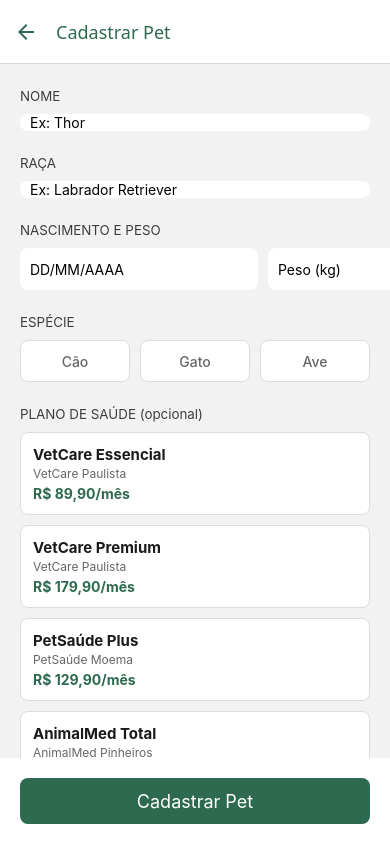
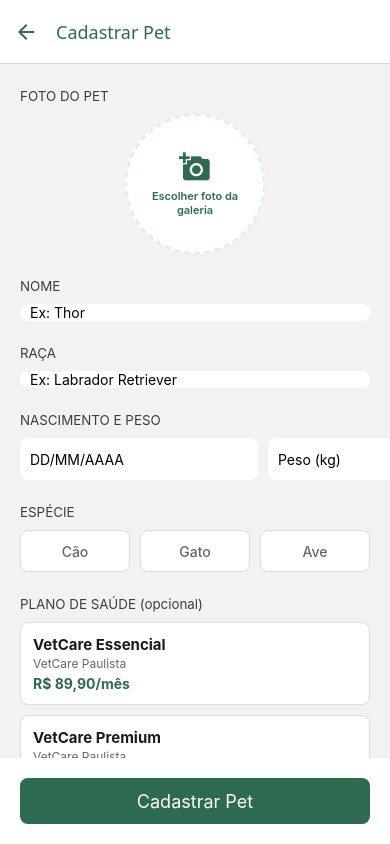
Before and after one commit to pietroabrahamian/petflow_mobile, a React Native app: screen /PetFormScreen in a window 390 px wide. Built offline with nearby package versions, Linux system fonts and the light colour scheme.

Commit message:
feat: add photo picker from gallery to pet form

```diff
--- a/src/screens/PetFormScreen.tsx
+++ b/src/screens/PetFormScreen.tsx
@@ -6,15 +6,18 @@ import {
     TouchableOpacity,
     ScrollView,
     Alert,
+    Image
 } from "react-native"
 import { s } from 'react-native-size-matters'
 import { SafeAreaProvider, SafeAreaView } from "react-native-safe-area-context"
-import { useNavigation, useRoute } from "@react-navigation/native"
+import { useRoute, useNavigation } from "@react-navigation/native"
 import { useState, useEffect, useLayoutEffect } from "react"
 import AsyncStorage from "@react-native-async-storage/async-storage"
+import MaterialIcons from "@expo/vector-icons/MaterialIcons"
 
 import data from "../data/petflow.json"
 import { addPet, updatePet } from "../services/petService"
+import { pickImageFromGallery } from "../services/imageService"
 
 const DRAFT_KEY = "@petflow:pet_draft"
 
@@ -25,6 +28,7 @@ export default function PetFormScreen() {
     const [weight, setWeight] = useState("")
     const [speciesId, setSpeciesId] = useState<number | null>(null)
     const [planId, setPlanId] = useState<number | null>(null)
+    const [photoUri, setPhotoUri] = useState<string | null>(null)
 
     const route = useRoute<any>()
     const navigation = useNavigation<any>()
@@ -42,6 +46,7 @@ export default function PetFormScreen() {
             setWeight(String(pet.weight))
             setSpeciesId(pet.species_id)
             setPlanId(pet.plan_id)
+            setPhotoUri(pet.photo || null)
         } else {
             loadDraft()
         }
@@ -49,7 +54,7 @@ export default function PetFormScreen() {
 
     useEffect(() => {
         if (!pet) saveDraft()
-    }, [name, breed, birthDate, weight, speciesId, planId])
+    }, [name, breed, birthDate, weight, speciesId, planId, photoUri])
 
     const loadDraft = async () => {
         try {
@@ -62,6 +67,7 @@ export default function PetFormScreen() {
                 setWeight(draft.weight || "")
                 setSpeciesId(draft.speciesId ?? null)
                 setPlanId(draft.planId ?? null)
+                setPhotoUri(draft.photoUri ?? null)
             }
         } catch (error) {
             console.log("Erro ao carregar rascunho:", error)
@@ -70,10 +76,28 @@ export default function PetFormScreen() {
 
     const saveDraft = async () => {
         try {
-            const draft = { name, breed, birthDate, weight, speciesId, planId }
+            const draft = { name, breed, birthDate, weight, speciesId, planId, photoUri }
             await AsyncStorage.setItem(DRAFT_KEY, JSON.stringify(draft))
         } catch (error) {
             console.log("Erro ao salvar rascunho:", error)
+        }
+    }
+
+    const handlePickPhoto = async () => {
+        try {
+            const uri = await pickImageFromGallery()
+            if (uri) {
+                setPhotoUri(uri)
+            } else {
+                // Usuário cancelou ou negou permissão
+                Alert.alert(
+                    "Permissão necessária",
+                    "Para escolher uma foto, permita o acesso à galeria nas configurações."
+                )
+            }
+        } catch (error) {
+            console.log("Erro ao escolher foto:", error)
+            Alert.alert("Ops!", "Não foi possível abrir a galeria.")
         }
     }
 
@@ -84,6 +108,7 @@ export default function PetFormScreen() {
         return `${dd}/${mm}/${d.getFullYear()}`
     }
 
+    // DD/MM/AAAA → AAAA-MM-DD (formato ISO do banco)
     const parseDateBR = (dateBR: string): string => {
         const [dd, mm, yyyy] = dateBR.split('/')
         return `${yyyy}-${mm.padStart(2, '0')}-${dd.padStart(2, '0')}`
@@ -99,20 +124,28 @@ export default function PetFormScreen() {
             return
         }
         if (birthDate.length < 10 || !birthDate.includes('/')) {
-            Alert.alert("Campo inválido", "Digite a data no formato DD/MM/AAAA")
+            Alert.alert("Campo inválido", "Digite a data de nascimento no formato DD/MM/AAAA")
             return
         }
         const parsedWeight = parseFloat(weight.replace(",", "."))
         if (Number.isNaN(parsedWeight)) {
-            Alert.alert("Campo inválido", "Informe um peso válido")
+            Alert.alert("Campo inválido", "Informe um peso válido (ex.: 4,5)")
             return
         }
         if (speciesId == null) {
-            Alert.alert("Campo inválido", "Selecione a espécie")
+            Alert.alert("Campo inválido", "Selecione a espécie do pet")
             return
         }
 
-        const species = data.species.find(sp => sp.id === speciesId)
+        const species = data.species.find(s => s.id === speciesId)
+
+        // Foto: usa a escolhida pelo usuário (galeria), ou fallback por espécie
+        const defaultPhoto = speciesId === 1
+            ? "https://images.unsplash.com/photo-1587300003388-59208cc962cb?w=400"
+            : speciesId === 2
+            ? "https://images.unsplash.com/photo-1514888286974-6c03e2ca1dba?w=400"
+            : "https://images.unsplash.com/photo-1452570053594-1b985d6ea890?w=400"
+
         const petData = {
             species_id: speciesId,
             species_name: species?.name || "",
@@ -124,11 +157,7 @@ export default function PetFormScreen() {
             clinic_id: planId
                 ? (data.plans.find(p => p.id === planId)?.clinic_id ?? 0)
                 : 0,
-            photo: speciesId === 1
-                ? "https://images.unsplash.com/photo-1587300003388-59208cc962cb?w=400"
-                : speciesId === 2
-                ? "https://images.unsplash.com/photo-1514888286974-6c03e2ca1dba?w=400"
-                : "https://images.unsplash.com/photo-1452570053594-1b985d6ea890?w=400",
+            photo: photoUri || defaultPhoto,
         }
 
         try {
@@ -138,13 +167,15 @@ export default function PetFormScreen() {
                 await addPet(petData)
                 await AsyncStorage.removeItem(DRAFT_KEY)
             }
+
             Alert.alert(
                 "Sucesso!",
-                pet ? "Pet atualizado." : "Pet cadastrado.",
+                pet ? "Pet atualizado com sucesso." : "Pet cadastrado com sucesso.",
                 [{ text: "OK", onPress: () => navigation.goBack() }]
             )
         } catch (error) {
-            Alert.alert("Ops!", "Não foi possível salvar.")
+            console.log(error)
+            Alert.alert("Ops!", "Não foi possível salvar o pet.")
         }
     }
 
@@ -152,6 +183,31 @@ export default function PetFormScreen() {
         <SafeAreaProvider>
             <SafeAreaView style={styles.container}>
                 <ScrollView style={{ padding: 20, backgroundColor: "#f2f2f2" }}>
+
+                    <Text style={styles.sectionTitle}>FOTO DO PET</Text>
+                    <TouchableOpacity
+                        style={styles.photoPicker}
+                        onPress={handlePickPhoto}
+                        activeOpacity={0.7}
+                    >
+                        {photoUri ? (
+                            <>
+                                <Image
+                                    source={{ uri: photoUri }}
+                                    style={styles.photoPreview}
+                                />
+                                <View style={styles.photoOverlay}>
+                                    <MaterialIcons name="edit" size={18} color="#fff" />
+                                    <Text style={styles.photoOverlayText}>Trocar</Text>
+                                </View>
+                            </>
+                        ) : (
+                            <View style={styles.photoPlaceholder}>
+                                <MaterialIcons name="add-a-photo" size={32} color="#2D6A4F" />
+                                <Text style={styles.photoPlaceholderText}>Escolher foto da galeria</Text>
+                            </View>
+                        )}
+                    </TouchableOpacity>
 
                     <Text style={styles.sectionTitle}>NOME</Text>
                     <TextInput
@@ -244,29 +300,138 @@ export default function PetFormScreen() {
 }
 
 const styles = StyleSheet.create({
-    container: { flex: 1, backgroundColor: "#fff" },
-    sectionTitle: { fontSize: s(12), color: '#3d3d3d', marginTop: 4 },
+    container: {
+        flex: 1,
+        backgroundColor: "#fff",
+    },
+    sectionTitle: {
+        fontSize: s(12),
+        color: '#3d3d3d',
+        marginTop: 4,
+    },
     input: {
-        flex: 1, height: 42, backgroundColor: 'white', borderRadius: 8,
-        paddingHorizontal: 10, marginTop: 10, marginBottom: 20,
+        flex: 1,
+        height: 42,
+        backgroundColor: 'white',
+        borderRadius: 8,
+        paddingHorizontal: 10,
+        marginTop: 10,
+        marginBottom: 20,
     },
-    optionsRow: { flexDirection: 'row', gap: 10, marginTop: 10, marginBottom: 20 },
+    optionsRow: {
+        flexDirection: 'row',
+        gap: 10,
+        marginTop: 10,
+        marginBottom: 20,
+    },
     option: {
-        flex: 1, height: 42, borderRadius: 8, backgroundColor: '#fff',
-        alignItems: 'center', justifyContent: 'center',
-        borderWidth: 1.5, borderColor: '#ddd',
+        flex: 1,
+        height: 42,
+        borderRadius: 8,
+        backgroundColor: '#fff',
+        alignItems: 'center',
+        justifyContent: 'center',
+        borderWidth: 1.5,
+        borderColor: '#ddd',
     },
-    optionActive: { borderColor: '#2D6A4F', backgroundColor: '#D8F3DC' },
-    optionText: { color: '#666', fontWeight: '500' },
-    optionTextActive: { color: '#2D6A4F', fontWeight: 'bold' },
+    optionActive: {
+        borderColor: '#2D6A4F',
+        backgroundColor: '#D8F3DC',
+    },
+    optionText: {
+        color: '#666',
+        fontWeight: '500',
+    },
+    optionTextActive: {
+        color: '#2D6A4F',
+        fontWeight: 'bold',
+    },
     planOption: {
-        backgroundColor: '#fff', borderRadius: 8, padding: 12, marginTop: 10,
-        borderWidth: 1.5, borderColor: '#ddd',
+        backgroundColor: '#fff',
+        borderRadius: 8,
+        padding: 12,
+        marginTop: 10,
+        borderWidth: 1.5,
+        borderColor: '#ddd',
     },
-    planOptionActive: { borderColor: '#2D6A4F', backgroundColor: '#D8F3DC' },
-    planOptionName: { fontSize: 15, fontWeight: 'bold', color: '#1a1a1a' },
-    planOptionClinic: { fontSize: 12, color: '#666', marginTop: 2 },
-    planOptionPrice: { fontSize: 14, color: '#2D6A4F', fontWeight: 'bold', marginTop: 4 },
-    buttonArea: { paddingHorizontal: 20, paddingVertical: 20, backgroundColor: 'white', height: 86 },
-    button: { flex: 1, backgroundColor: '#2D6A4F', alignItems: 'center', justifyContent: 'center', borderRadius: 8 },
+    planOptionActive: {
+        borderColor: '#2D6A4F',
+        backgroundColor: '#D8F3DC',
+    },
+    planOptionName: {
+        fontSize: 15,
+        fontWeight: 'bold',
+        color: '#1a1a1a',
+    },
+    planOptionClinic: {
+        fontSize: 12,
+        color: '#666',
+        marginTop: 2,
+    },
+    planOptionPrice: {
+        fontSize: 14,
+        color: '#2D6A4F',
+        fontWeight: 'bold',
+        marginTop: 4,
+    },
+    buttonArea: {
+        paddingHorizontal: 20,
+        paddingVertical: 20,
+        backgroundColor: 'white',
+        height: 86,
+    },
+    button: {
+        flex: 1,
+        backgroundColor: '#2D6A4F',
+        alignItems: 'center',
+        justifyContent: 'center',
+        borderRadius: 8,
+    },
+    photoPicker: {
+        alignSelf: 'center',
+        width: 140,
+        height: 140,
+        borderRadius: 70,
+        backgroundColor: '#fff',
+        marginTop: 10,
+        marginBottom: 20,
+        overflow: 'hidden',
+        borderWidth: 2,
+        borderColor: '#D8F3DC',
+        borderStyle: 'dashed',
+    },
+    photoPreview: {
+        width: '100%',
+        height: '100%',
+    },
+    photoOverlay: {
+        position: 'absolute',
+        bottom: 0,
+        left: 0,
+        right: 0,
+        backgroundColor: 'rgba(45,106,79,0.85)',
+        flexDirection: 'row',
+        alignItems: 'center',
+        justifyContent: 'center',
+        paddingVertical: 6,
+        gap: 4,
+    },
+    photoOverlayText: {
+        color: '#fff',
+        fontSize: 12,
+        fontWeight: 'bold',
+    },
+    photoPlaceholder: {
+        flex: 1,
+        alignItems: 'center',
+        justifyContent: 'center',
+        paddingHorizontal: 14,
+    },
+    photoPlaceholderText: {
+        color: '#2D6A4F',
+        fontSize: 11,
+        fontWeight: '600',
+        marginTop: 6,
+        textAlign: 'center',
+    },
 })
```
